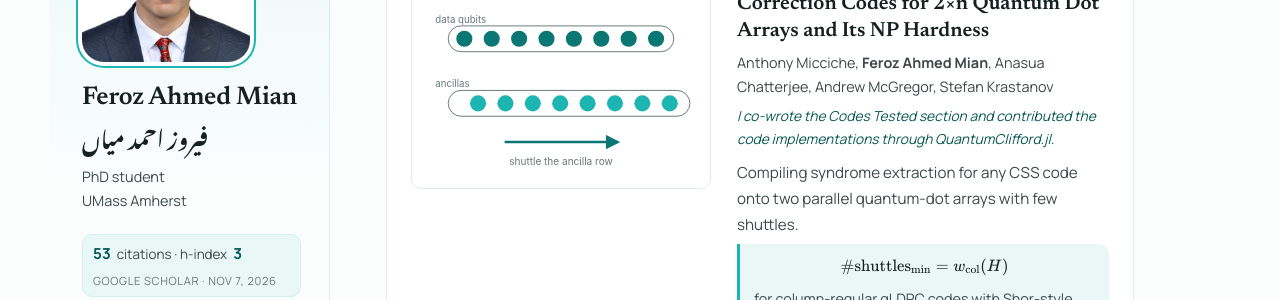
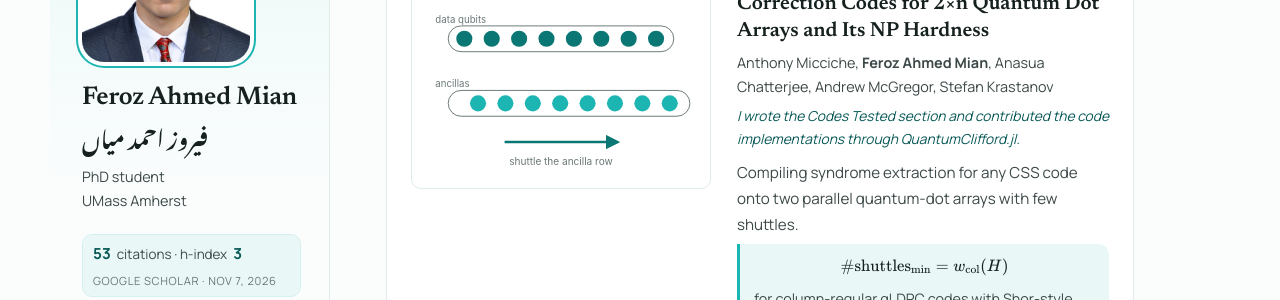
Before and after one commit to Fe-r-oz/Fe-r-oz.github.io, a Jekyll site: the page built from _pages/about.html, in a window 1280 px wide and 900 px high, scrolled down 1347 px. Shown: the part 154-454 px from the top of the window. Built offline with Jekyll 4.4.1, drawn with Linux system fonts in a browser that asks for light colours; some web fonts are replaced.

```diff
--- a/_data/research.yml
+++ b/_data/research.yml
@@ -54,7 +54,7 @@ publications:
     venue: "Phys. Rev. Research 8, 013212"
     scholar: "xdGGmiUAAAAJ:eQOLeE2rZwMC"
     note: "published"
-    contribution: "I co-wrote the Codes Tested section and contributed the code implementations through QuantumClifford.jl."
+    contribution: "I wrote the Codes Tested section and contributed the code implementations through QuantumClifford.jl."
     year: 2026
     image: /images/research/dots-2xn.svg
     image_dark: /images/research/dots-2xn-dark.svg
```
